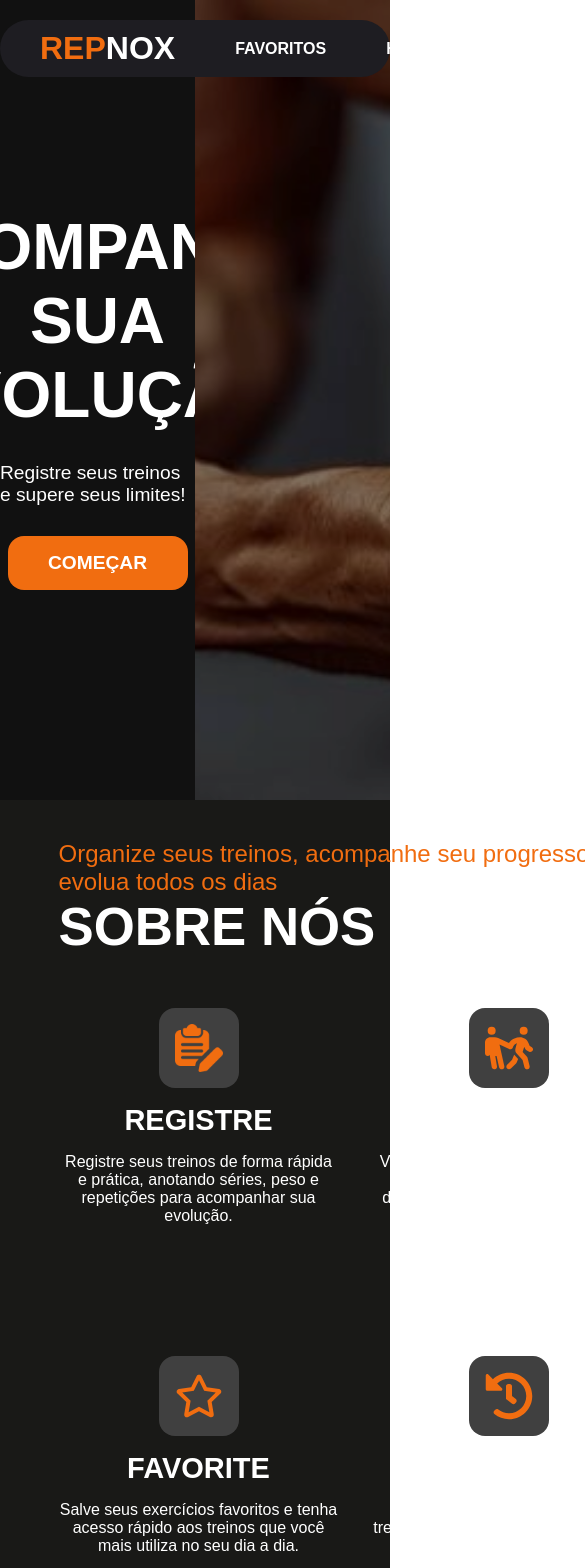
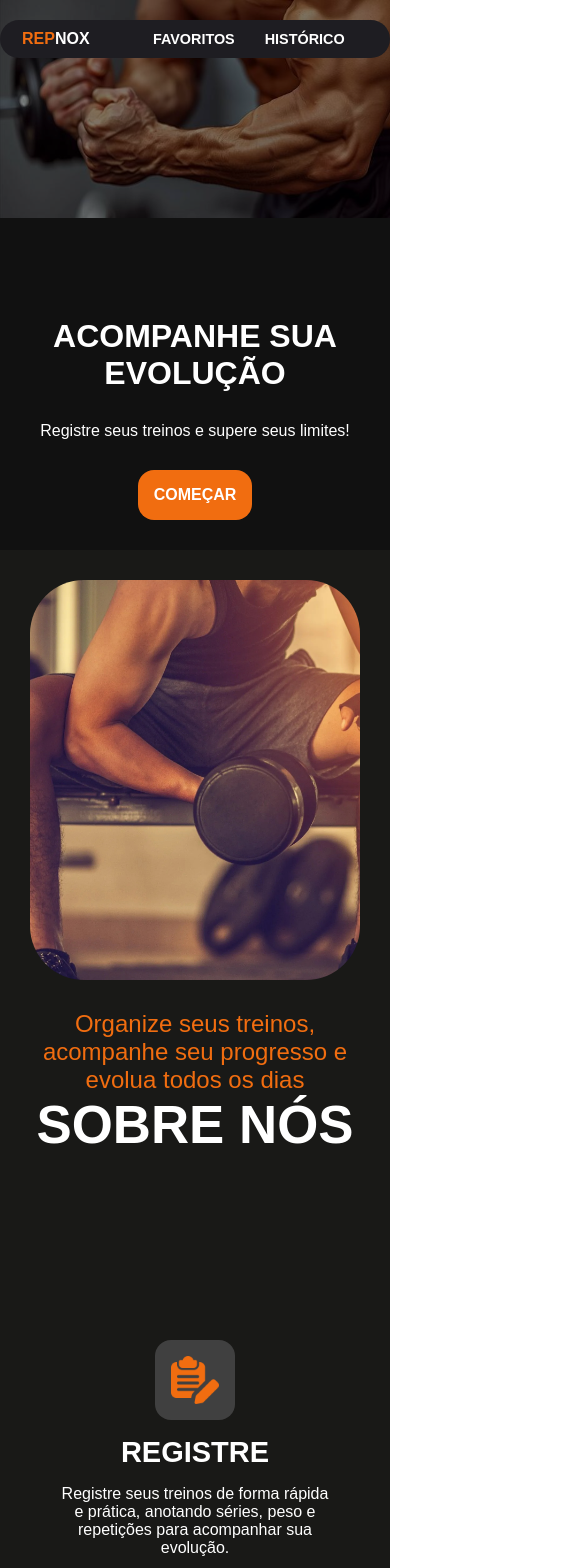
Before and after one commit to georgelucgo/repnox, a React (Vite) app: page / in a window 390 px wide. Shown: the top 1568 px of the page, 585 px wide, since content can reach past the window. Built offline with nearby package versions, Linux system fonts and the light colour scheme.

Commit message:
responsividade

```diff
--- a/src/components/header/header.css
+++ b/src/components/header/header.css
@@ -27,13 +27,18 @@
     color: white;
     cursor: pointer;
     user-select: none;
+    font-size: 2em;
 }
 .span-logo{
     color: #F16D10
 }
 
-.navbar{
+.navbar {
     font-weight: bold;
+    display: flex;
+    gap: 20px;
+    font-size: 1em;
+    justify-content: center;
 }
 
 .header a {
@@ -41,3 +46,29 @@
     margin: 0 30px;
     color: white;
 }
+
+
+@media (max-width: 480px) {
+    .header{
+        width: 100%;
+        max-width: 480px;
+    }
+    .header-content{
+        gap: 40px;
+        display: flex
+    }
+    .logo{
+        font-size: 1em;
+        margin: 0px;
+    }
+
+    .navbar{
+        width: 100%;
+        display: flex;
+        gap: 30px;
+        font-size: 0.9em;
+    }
+    .header a{
+            margin: 0px;
+    }
+}
--- a/src/pages/Detalhes.jsx
+++ b/src/pages/Detalhes.jsx
@@ -136,18 +136,26 @@ function Detalhes() {
               </div>
 
               <div className="detalhe-info">
-                <div className="detalhe-info-left">
+                <div className="detalhe-info-imagens">
                   <img src={item.imagem} alt="" />
-                  <h2>Grupo Muscular</h2>
-                  <h2>Tipo do Exercício</h2>
-                  <h2>Equipamento</h2>
+                  <img src={item.musculoImagem} alt="" />
                 </div>
-
-                <div className="detalhe-info-right">
-                  <img src={item.musculoImagem} alt="" />
-                  <p>{item.musculo}</p>
-                  <p>{item.tipo}</p>
-                  <p>{item.equipamento}</p>
+                <div className="detalhe-info-texto">
+                  <div>
+                    <h2>Grupo Muscular</h2>
+                    <p>{item.musculo}</p>
+                    <br />
+                  </div>
+                  <div>
+                    <h2>Tipo do Exercício</h2>
+                    <p>{item.tipo}</p>
+                    <br />
+                  </div>
+                  <div>
+                    <h2>Equipamento</h2>
+                    <p>{item.equipamento}</p>
+                    <br />
+                  </div>
                 </div>
               </div>
 
@@ -171,8 +179,8 @@ function Detalhes() {
                 {historicoFiltrado.length > 0 ? (
                   historicoFiltrado.map((treino) => (
                     <div key={treino.id}>
-                      {treino.exercicios.map((item) => (
-                        <div className="historico-treino">
+                      {treino.exercicios.map((item, index) => (
+                        <div className="historico-treino" key={index}>
                           <p>{treino.data}</p>
                           <p>{item.series}</p>
                           <p>{item.peso}</p>
--- a/src/pages/Home.jsx
+++ b/src/pages/Home.jsx
@@ -34,12 +34,14 @@ function Home() {
       </div>
 
       <div className="about-container">
+        <div className="about-conteudo">
         <img className="about-img" src={About} alt="" />
 
         <div className="about-content">
           <div className="about-top">
-            <h2>Organize seus treinos, acompanhe seu progresso e evolua todos os dias
-
+            <h2>
+              Organize seus treinos, acompanhe seu progresso e evolua todos os
+              dias
             </h2>
             <h1>SOBRE NÓS</h1>
           </div>
@@ -54,7 +56,8 @@ function Home() {
               />
               <h3>REGISTRE</h3>
               <p>
-                Registre seus treinos de forma rápida e prática, anotando séries, peso e repetições para acompanhar sua evolução.
+                Registre seus treinos de forma rápida e prática, anotando
+                séries, peso e repetições para acompanhar sua evolução.
               </p>
             </div>
 
@@ -66,7 +69,8 @@ function Home() {
               />
               <h3>ACOMPANHE</h3>
               <p>
-                Visualize seu progresso ao longo do tempo e entenda como seu desempenho está evoluindo a cada treino.
+                Visualize seu progresso ao longo do tempo e entenda como seu
+                desempenho está evoluindo a cada treino.
               </p>
             </div>
 
@@ -74,7 +78,8 @@ function Home() {
               <FaRegStar className="about-icon" size={40} color="#F16D10" />
               <h3>FAVORITE</h3>
               <p>
-                Salve seus exercícios favoritos e tenha acesso rápido aos treinos que você mais utiliza no seu dia a dia.
+                Salve seus exercícios favoritos e tenha acesso rápido aos
+                treinos que você mais utiliza no seu dia a dia.
               </p>
             </div>
 
@@ -82,8 +87,10 @@ function Home() {
               <FaHistory className="about-icon" size={40} color="#F16D10" />
               <h3>HISTÓRICO</h3>
               <p>
-                Consulte todo o seu histórico de treinos e acompanhe sua evolução de forma organizada e detalhada.
+                Consulte todo o seu histórico de treinos e acompanhe sua
+                evolução de forma organizada e detalhada.
               </p>
+            </div>
           </div>
         </div>
         </div>
--- a/src/pages/detalhes.css
+++ b/src/pages/detalhes.css
@@ -49,26 +49,38 @@
 .detalhe-info {
     display: flex;
     width: 100%;
+    flex-direction: column;
+    align-items: center;
     justify-content: space-around;
 }
 
 .detalhe-info img {
-    height: 500px;
+    width: 100%;
+    max-width: 400px;
+    height: 100%;
+    max-height: 500px;
     margin-bottom: 30px;
     border-radius: 16px;
 }
 
-.detalhe-info-left,
-.detalhe-info-right {
+.detalhe-info-imagens {
     display: flex;
-    flex-direction: column;
+    width: 100%;
     justify-content: center;
-    align-items: center;
-    gap: 30px;
-    margin-bottom: 30px;
+    flex-wrap: wrap;
+    gap: 80px;
 }
 
-.detalhe-info-right p {
+.detalhe-info-texto {
+    display: flex;
+    width: 100%;
+    max-width: 800px;
+    padding: 16px;
+    justify-content: space-between;
+    text-align: center;
+}
+
+.detalhe-info-texto p {
     font-size: 1.3em;
 }
 
@@ -78,7 +90,8 @@
     flex-direction: column;
     justify-content: center;
     align-items: center;
-    width: 900px;
+    max-width: 900px;
+    width: 100%;
     text-align: center;
     gap: 10px;
 }
@@ -95,7 +108,8 @@
     width: 100%;
     align-items: center;
 }
-.historico-container h2{
+
+.historico-container h2 {
     margin-bottom: 60px;
 }
 
@@ -110,7 +124,11 @@
     opacity: 0.7;
 }
 
-.historico{
+.historico-treino p {
+    margin: 8px;
+}
+
+.historico {
     width: 100%;
     display: flex;
     flex-direction: column;
@@ -141,7 +159,7 @@
     background-color: rgba(0, 0, 0, 0.767);
 }
 
-.modal-content{
+.modal-content {
     display: flex;
     flex-direction: column;
     justify-content: center;
@@ -152,7 +170,7 @@
     border-radius: 16px;
 }
 
-.modal-content input{
+.modal-content input {
     width: 100%;
     max-width: 600px;
     height: 40px;
@@ -160,7 +178,7 @@
 }
 
 
-.icon-fechar{
+.icon-fechar {
     position: absolute;
     top: 15%;
     left: 74%;
@@ -175,17 +193,17 @@
     max-width: 600px;
 }
 
-.input input{
+.input input {
     padding: 12px;
 }
 
 .input label {
     text-align: center;
-  width: 100px;
-  flex-shrink: 0;
+    width: 100px;
+    flex-shrink: 0;
 }
 
-.botao-registrar{
+.botao-registrar {
     background-color: #F16D10;
     border: 0;
     border-radius: 8px;
@@ -198,7 +216,7 @@
 }
 
 
-.botao-adicionar{
+.botao-adicionar {
     background-color: #F16D10;
     border: 0;
     border-radius: 8px;
@@ -212,7 +230,7 @@
 
 }
 
-.botao-editar{
+.botao-editar {
     padding: 8px;
     border-radius: 8px;
     border: 0;
@@ -220,7 +238,7 @@
     cursor: pointer;
 }
 
-.botao-deletar{
+.botao-deletar {
     padding: 8px;
     border-radius: 8px;
     border: 0;
@@ -228,7 +246,7 @@
     cursor: pointer;
 }
 
-.botoes{
+.botoes {
     display: flex;
     width: 100%;
     justify-content: right;
@@ -236,7 +254,7 @@
     padding-right: 16px;
 }
 
-.div-botao{
+.div-botao {
     width: 100%;
     display: flex;
     justify-content: right;
@@ -244,7 +262,7 @@
 
 }
 
-.historico-sem-treino{
+.historico-sem-treino {
     display: flex;
     flex-direction: row;
     background-color: #585858;
@@ -258,7 +276,7 @@
     max-width: 1280px;
 }
 
-.botoes-final{
+.botoes-final {
     margin-top: 30px;
     margin-bottom: 30px;
     width: 100%;
@@ -268,7 +286,7 @@
 
 }
 
-.botao-voltar{
+.botao-voltar {
     background-color: #1071f1;
     border: 0;
     border-radius: 8px;
@@ -281,7 +299,7 @@
     text-transform: uppercase;
 }
 
-.botao-favoritar{
+.botao-favoritar {
     background-color: #d8c51e;
 
     border: 0;
@@ -294,3 +312,49 @@
     color: white;
     text-transform: uppercase;
 }
+
+@media (max-width: 768px) {
+
+    .historico-content {
+        grid-template-columns: 1fr 1.1fr 1fr 2.4fr auto;
+        font-size: 0.8em;
+    }
+
+    .historico-treino {
+        grid-template-columns: 1.5fr 1fr 1fr 0.9fr auto;
+        font-size: 0.8em;
+        padding: 10px;
+    }
+
+    .historico-treino p {
+        margin: 4px;
+        word-break: break-word;
+    }
+
+    .detalhe-info-texto {
+        flex-wrap: wrap;
+        justify-content: center;
+    }
+
+    .historico-treino p {
+        white-space: nowrap;
+    }
+
+    .botoes {
+        display: flex;
+        justify-content: space-between;
+        align-items: center;
+        gap: 6px;
+    }
+
+    .botao-editar,
+    .botao-deletar {
+        width: 32px;
+        height: 32px;
+        padding: 0;
+        display: flex;
+        align-items: center;
+        justify-content: center;
+    }
+
+}
--- a/src/pages/exercicio.css
+++ b/src/pages/exercicio.css
@@ -1,12 +1,13 @@
 .exercicio-container{
     display: flex;
-    height: 100vh;
+    min-height: 100vh;
     background-color: #272727;
     color: white;
 }
 
 .exercicio-title{
     font-size: 3em;
+    text-align: center;
     text-transform: uppercase;
 }
 
@@ -24,7 +25,8 @@
 .buscar {
   position: relative;
   margin: 30px;
-  width: 800px;
+  width: 100%;
+  max-width: 800px;
 }
 
 .buscar input {
--- a/src/pages/historico.css
+++ b/src/pages/historico.css
@@ -38,7 +38,8 @@
 }
 
 .h-exercicio {
-  width: 260px;
+  width: 100%;
+  max-width: 260px;
   padding: 20px;
   background-color: #222;
   display: flex;
@@ -85,3 +86,30 @@
 .h-linha p {
   text-align: center;
 }
+
+
+
+@media (max-width: 768px) {
+  .h-card {
+    width: 100%;
+    max-width: 800px;
+    flex-direction: column;
+  }
+
+  .h-exercicio {
+    max-width: 100%;
+    width: 100%;
+  }
+
+  .h-exercicio img {
+    width: 100%;
+    max-width: 400px;
+    height: auto;
+  }
+
+  .h-historico h1 {
+      text-align: center;
+  }
+
+
+}
--- a/src/pages/home.css
+++ b/src/pages/home.css
@@ -1,22 +1,27 @@
-.home-container{
+.home-container {
     z-index: -1;
 }
 
-.hero{
+.hero {
     background-color: #111111;
     width: 100%;
     color: white;
     display: flex;
-    height: 800px;
+    height: 100vh;
+    max-height: 800px;
 }
 
-.hero-img{
-    width: 50%;
+.hero-img {
+    width: 100%;
+    max-width: 50%;
+    height: 100%;
     object-fit: cover;
     filter: brightness(50%)
 }
-.hero-content{
-    width: 50%;
+
+.hero-content {
+    width: 100%;
+    max-width: 50%;
     display: flex;
     flex-direction: column;
     justify-content: center;
@@ -24,18 +29,18 @@
     gap: 30px;
 }
 
-.hero-title{
+.hero-title {
     font-size: 4em;
     text-align: center;
 }
 
 
-.hero-subtitle{
-        font-size: 1.2em;
+.hero-subtitle {
+    font-size: 1.2em;
 }
 
 
-.hero-button{
+.hero-button {
     padding: 16px;
     font-size: 1.2em;
     color: white;
@@ -43,63 +48,74 @@
     background-color: #F16D10;
     border: 0;
     border-radius: 16px;
-    width: 180px;
+    max-width: 180px;
+    width: 100%;
 }
 
 
 
-.about-container{
+.about-container {
     display: flex;
     background-color: #191917;
-    gap: 100px;
-    height: 800px;
     justify-content: center;
     align-items: center;
     width: 100%;
 }
 
-.about-img{
+.about-conteudo{
+    display: flex;
+    justify-content: space-between;
+    width: 100%;
+    height: 100vh;
+    max-width: 1280px;
+    align-items: center;
+}
+
+.about-img {
     height: 500px;
-    width: 30%;
+    width: 100%;
+    max-width: 400px;
     object-fit: cover;
     margin: 0 50px;
     border-radius: 54px;
 }
 
-.about-top h2{
+.about-top h2 {
     color: #F16D10;
     font-weight: lighter;
+    text-align: center;
 }
 
 
-.about-top h1{
+.about-top h1 {
     font-size: 3.3em;
     color: white;
+        text-align: center;
+        margin-bottom: 200px;
 }
 
 
-.about-content{
+.about-content {
     height: 90%;
 }
 
-.about-list{
+.about-list {
     display: grid;
-    grid-template-columns: auto auto;
+    grid-template-columns: repeat(2, 1fr);
+    gap: 100px;
     text-align: center;
-    gap: 30px;
     place-items: center;
-    height: 90%;
 }
 
-.about-item{
+.about-item {
     display: flex;
     flex-direction: column;
     align-items: center;
     justify-content: center;
     color: white;
-    width: 280px;
+    width: 100%;
+    max-width: 280px;
     gap: 16px;
-    height: 100%;
 }
 
 .about-item h3 {
@@ -108,7 +124,7 @@
 
 
 
-.about-icon{
+.about-icon {
     background-color: #404040;
     height: 80px;
     padding: 16px;
@@ -118,12 +134,13 @@
 
 
 
-.exercicios-container{
+.exercicios-container {
     display: flex;
     flex-direction: column;
     background-color: #202020;
     color: white;
     align-items: center;
+    padding: 30px;
 }
 
 .exercicios-title {
@@ -131,7 +148,7 @@
     text-align: center;
 }
 
-.exercicios-title h1{
+.exercicios-title h1 {
     font-size: 3em;
 }
 
@@ -152,14 +169,15 @@
     background-color: #2A2A2A;
     border-radius: 8px;
 }
-.exercicios-card-text{
+
+.exercicios-card-text {
     display: flex;
     flex-direction: column;
     align-items: center;
 }
 
 
-.exercicios-card h1{
+.exercicios-card h1 {
     margin-bottom: 20px;
 }
 
@@ -169,7 +187,7 @@
     color: #9D9D9D;
 }
 
-.exercicios-card img{
+.exercicios-card img {
     display: flex;
     width: 250px;
     border-radius: 16px;
@@ -178,7 +196,7 @@
     margin-bottom: 16px;
 }
 
-.exercicios-card-container{
+.exercicios-card-container {
     display: flex;
     flex-wrap: wrap;
     width: 100%;
@@ -191,3 +209,114 @@
     text-decoration: none;
     color: white;
 }
+
+@media (max-width: 880px) {
+    .hero {
+        display: flex;
+        flex-direction: column-reverse;
+        flex-wrap: wrap;
+        max-height: 1000px;
+        height: auto;
+    }
+
+    .hero img {
+        height: 50%;
+        max-width: 100%;
+    }
+
+    .hero-content {
+        margin-top: 100px;
+        max-width: 100%;
+        margin-bottom: 30px;
+    }
+
+
+    .about-conteudo {
+        display: flex;
+        padding: 30px;
+        flex-direction: column;
+        height: auto;
+        text-align: center;
+    }
+
+    .about-list {
+        display: flex;
+        align-items: center;
+        justify-content: center;
+        flex-wrap: wrap;
+        width: 100%;
+        margin-top: 30px;
+    }
+
+    .about-top{
+        display: flex;
+        flex-direction: column;
+    }
+
+    .about-img{
+        margin: 0;
+        width: 100%;
+        height: 400px;
+    }
+
+
+    .exercicios-container{
+        padding: 30px;
+    }
+}
+
+@media (max-width: 480px) {
+
+    .hero-title {
+        font-size: 2em;
+    }
+
+    .hero-button {
+        font-size: 1em;
+
+    }
+
+    .hero-subtitle {
+        font-size: 1em;
+    }
+
+    .header {
+        display: none;
+    }
+
+    .about-conteudo {
+        display: flex;
+        padding: 30px;
+        gap: 30px;
+        flex-direction: column;
+        height: auto;
+        text-align: center;
+    }
+
+    .about-list {
+        display: flex;
+        margin-top: 30px;
+        flex-direction: column;
+        width: 100%;
+    }
+
+    .about-top{
+        height: 300px;
+        display: flex;
+        flex-direction: column;
+        justify-content: space-between;
+        margin-bottom: 30px;
+    }
+
+    .about-img{
+        margin: 0;
+        width: 100%;
+        height: 400px;
+    }
+
+
+    .exercicios-container{
+        padding: 30px;
+    }
+
+}
```
Lines whose indentation alone changed are shown as unchanged.
